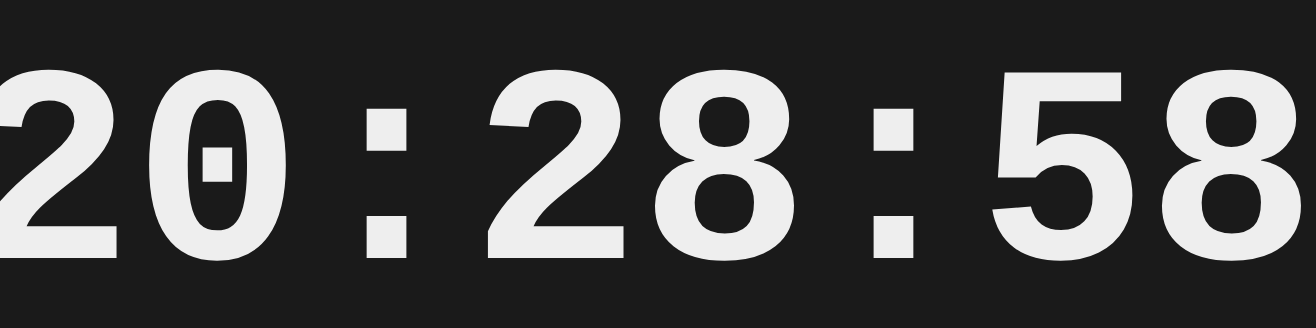
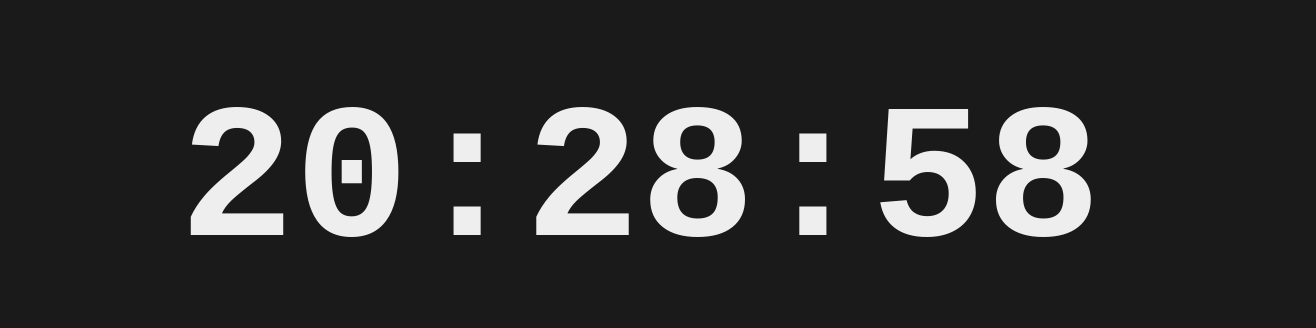
Before and after one commit to Bluethree14/Time, a plain HTML site: page index.html in a window 1280 px wide. Shown: the part 216-544 px from the top of the page, 1316 px wide, since content can reach past the window. Drawn offline with Linux system fonts and the light colour scheme.

Commit message:
Reduce font size of clock to 15vw

```diff
--- a/index.html
+++ b/index.html
@@ -30,7 +30,7 @@
         #clock {
             /* 22vw means 22% of the viewport width.
                This ensures it scales perfectly on any screen size. */
-            font-size: 22vw;
+            font-size: 15vw;
             font-weight: 900;
             line-height: 1;
             text-align: center;
```
